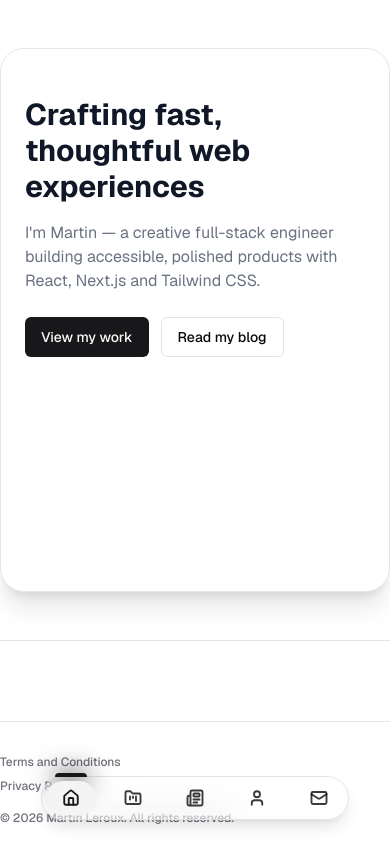
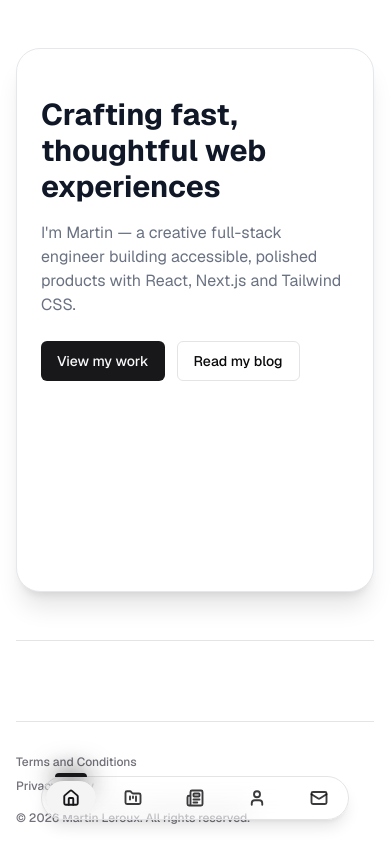
Before and after one commit to Martzcode/martzcode-nextjs, a Next.js app: page /en in a window 390 px wide. Shown: the top 866 px of the page. Built offline with nearby package versions, Linux system fonts and the light colour scheme.

Commit message:
Update layout.tsx

```diff
--- a/src/app/[lang]/layout.tsx
+++ b/src/app/[lang]/layout.tsx
@@ -55,7 +55,7 @@ export default async function RootLayout({
       lang={locale}
       className={`${geistSans.variable} ${geistMono.variable} h-full antialiased`}
     >
-      <body className="min-h-full flex flex-col sm:pt-20 pb-28 sm:pb-0">
+      <body className="min-h-full flex flex-col px-4 sm:px-0 sm:pt-20 pb-28 sm:pb-0">
         <Navbar locale={locale} labels={dict.nav} />
         {children}
         <Footer7
```
